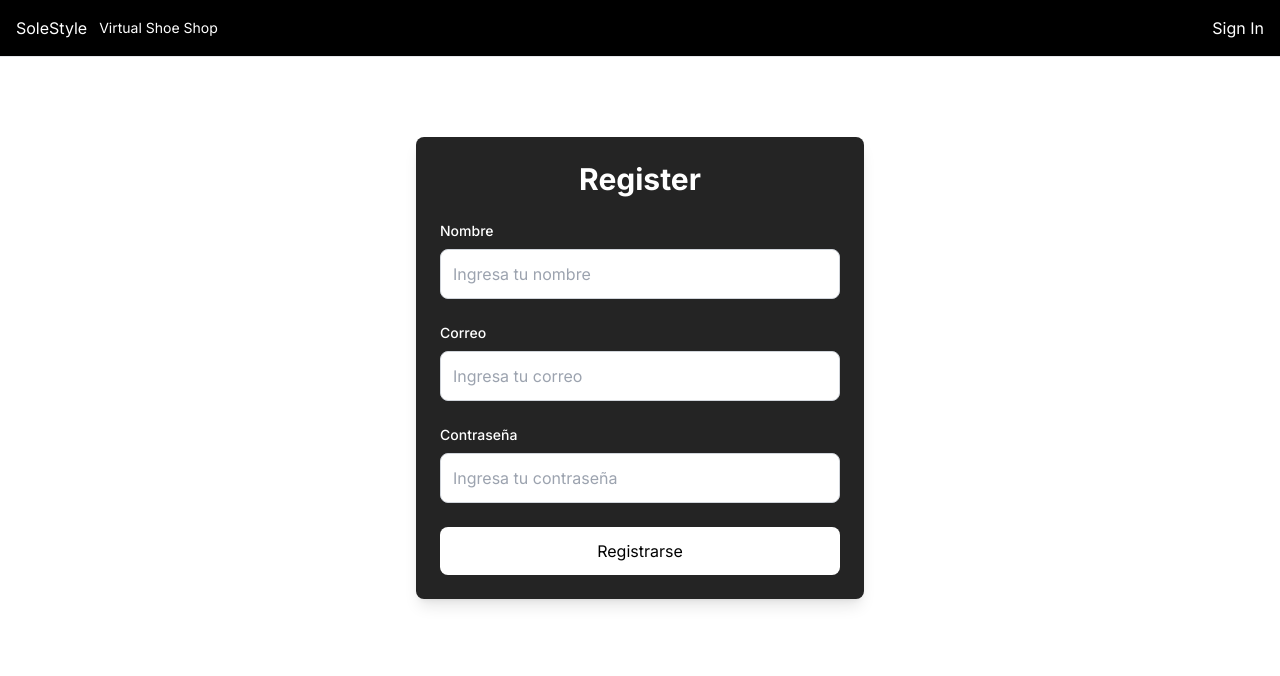
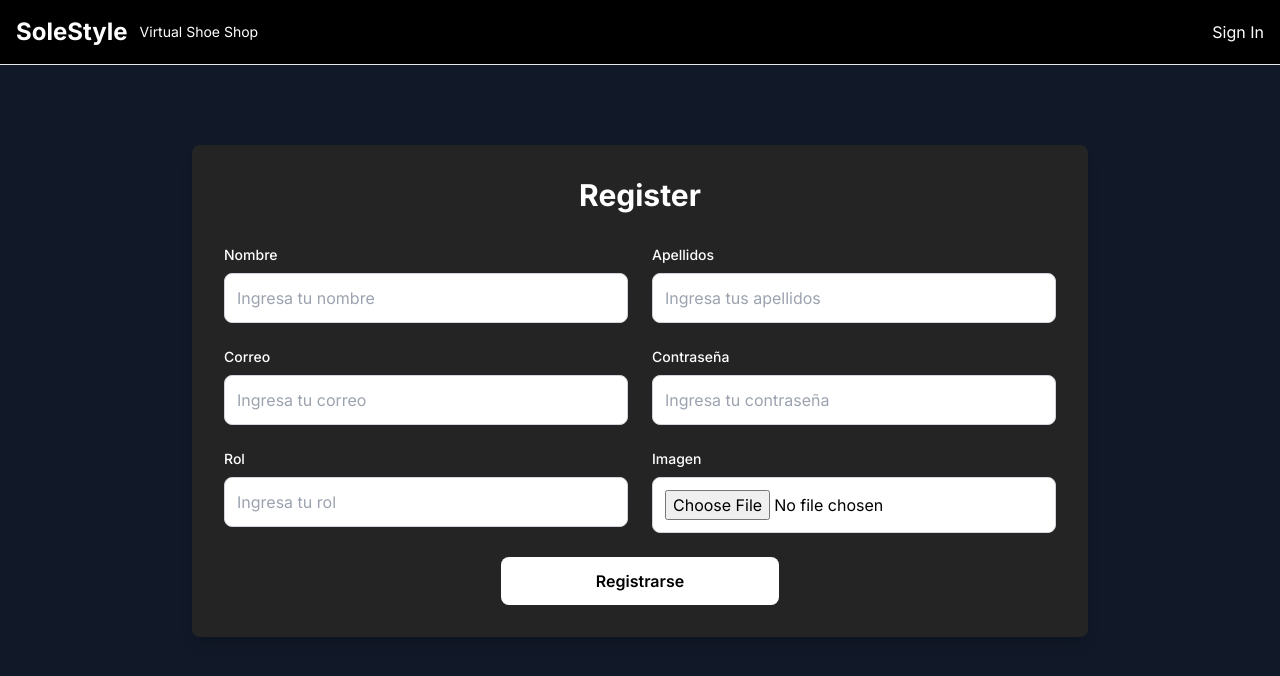
Before and after one commit to garbanzo12/Ecommerce_shoes, a PHP site: page /register.php in a window 1280 px wide. Shown: the top 676 px of the page. Run offline with PHP 8.4, Linux system fonts and the light colour scheme; some libraries are stand-ins or nearby versions.

Commit message:
usuario registrado
el usuario se guarda en la base de datos

```diff
--- a/register.php
+++ b/register.php
@@ -1,18 +1,80 @@
 <?php
+// Configuración de la base de datos
+$host = "localhost"; // Cambia por tu servidor de base de datos
+$dbname = "tienda_sena"; // Cambia por tu base de datos
+$username = "root"; // Tu usuario de la base de datos
+$password = "root"; // Tu contraseña de la base de datos
 
+// Conectar a la base de datos
+$conn = new mysqli($host, $username, $password, $dbname);
+if ($conn->connect_error) {
+    die("Conexión fallida: " . $conn->connect_error);
+}
+
+// Verificar si se enviaron los datos del formulario
+if ($_SERVER["REQUEST_METHOD"] == "POST") {
+    // Obtener los datos del formulario
+    $nombre = $_POST['nombre'];
+    $apellidos = $_POST['apellidos'];
+    $email = $_POST['email'];
+    $password = $_POST['password'];
+    $rol = $_POST['rol'];
+
+    // Validación simple de campos vacíos
+    if (empty($nombre) || empty($apellidos) || empty($email) || empty($password) || empty($rol)) {
+        echo "Todos los campos son obligatorios.";
+        exit;
+    }
+
+    // Verificar si el correo ya existe en la base de datos
+    $check_email = $conn->prepare("SELECT id FROM usuarios WHERE email = ?");
+    $check_email->bind_param("s", $email);
+    $check_email->execute();
+    $check_email->store_result();
+
+    if ($check_email->num_rows > 0) {
+        echo "El correo ya está registrado.";
+        exit;
+    }
+
+    // Hashear la contraseña
+    $password_hashed = password_hash($password, PASSWORD_DEFAULT);
+
+    // Subir imagen
+    $imagen = $_FILES['imagen']['name'];
+    $tmp = $_FILES['imagen']['tmp_name'];
+    $ruta_destino = "admin/uploads/" . $imagen;
+
+    if (move_uploaded_file($tmp, $ruta_destino)) {
+        // Insertar los datos en la base de datos
+        $sql = "INSERT INTO usuarios (nombre, apellidos, email, password, rol, imagen)
+                VALUES (?, ?, ?, ?, ?, ?)";
+
+        $stmt = $conn->prepare($sql);
+        $stmt->bind_param("ssssss", $nombre, $apellidos, $email, $password_hashed, $rol, $ruta_destino);
+
+        if ($stmt->execute()) {
+            echo "Usuario registrado correctamente.";
+        } else {
+            echo "Error al registrar: " . $stmt->error;
+        }
+        $stmt->close();
+    } else {
+        echo "Error al subir la imagen.";
+    }
+}
+
+// Cerrar conexión
+$conn->close();
 ?>
-
-
 <!DOCTYPE html>
 <html lang="en">
 <head>
-    <meta charset="UTF-8">
-    <meta name="viewport" content="width=device-width, initial-scale=1.0">
-    <title>Document</title>
-    <link rel="stylesheet" href="style_register.css">
+  <meta charset="UTF-8" />
+  <meta name="viewport" content="width=device-width, initial-scale=1.0"/>
+  <title>Register</title>
   <script src="https://cdn.tailwindcss.com"></script>
-    <link href="https://fonts.googleapis.com/css2?family=Inter:wght@300;400;500;600;700&display=swap" rel="stylesheet">
-
+  <link href="https://fonts.googleapis.com/css2?family=Inter:wght@300;400;500;600;700&display=swap" rel="stylesheet" />
   <script>
     tailwind.config = {
       theme: {
@@ -24,16 +86,17 @@
           fontFamily: {
             sans: ['Inter', 'sans-serif'],
           },
-                }
-            }
+        },
+      },
     }
   </script>
 </head>
-<body>
+<body class="bg-primary font-sans text-white">
+  <!-- Header -->
   <header class="border-b border-gray-200 py-4 bg-black">
-        <div class="container mx-auto px-4 flex items-center justify-between  text-white ">
+    <div class="container mx-auto px-4 flex items-center justify-between text-white">
       <div class="flex items-center space-x-3">
-                <h1 class="text-2x1 font-boldx">SoleStyle</h1>
+        <h1 class="text-2xl font-bold">SoleStyle</h1>
         <span class="text-sm">Virtual Shoe Shop</span>
       </div>
       <div></div>
@@ -43,36 +106,54 @@
     </div>
   </header>
 
+  <!-- Formulario -->
+  <div class="max-w-4xl mx-auto p-8 bg-[#242424] rounded-lg shadow-lg mt-20">
+    <form action="register.php" method="POST" enctype="multipart/form-data" class="space-y-6">
+      <h1 class="text-3xl font-bold text-center text-white mb-8">Register</h1>
 
-
-    <div class="max-w-md mx-auto p-6 bg-[#242424] rounded-lg shadow-lg mt-20">
-        <form action="" class="space-y-6">
-          <h1 class="text-3xl font-bold text-center text-white">Register</h1>
-
+      <div class="grid grid-cols-1 md:grid-cols-2 gap-6">
         <!-- Nombre -->
         <div class="space-y-2">
           <label for="nombre" class="block text-sm font-medium text-white">Nombre</label>
-            <input type="text" id="nombre" class="w-full p-3 border border-gray-300 rounded-lg focus:outline-none focus:ring-2 focus:ring-blue-500 focus:border-blue-500" placeholder="Ingresa tu nombre">
+          <input type="text" id="nombre" name="nombre" class="bg-white text-black w-full p-3 border border-gray-300 rounded-lg focus:outline-none focus:ring-2 focus:ring-blue-500" placeholder="Ingresa tu nombre" required>
+        </div>
+
+        <!-- Apellidos -->
+        <div class="space-y-2">
+          <label for="apellidos" class="block text-sm font-medium text-white">Apellidos</label>
+          <input type="text" id="apellidos" name="apellidos" class="bg-white text-black w-full p-3 border border-gray-300 rounded-lg focus:outline-none focus:ring-2 focus:ring-blue-500" placeholder="Ingresa tus apellidos" required>
         </div>
 
         <!-- Correo -->
         <div class="space-y-2">
-            <label for="correo" class="block text-sm font-medium text-white">Correo</label>
-            <input type="email" id="correo" class="w-full p-3 border border-gray-300 rounded-lg focus:outline-none focus:ring-2 focus:ring-blue-500 focus:border-blue-500" placeholder="Ingresa tu correo">
+          <label for="email" class="block text-sm font-medium text-white">Correo</label>
+          <input type="email" id="email" name="email" class="bg-white text-black w-full p-3 border border-gray-300 rounded-lg focus:outline-none focus:ring-2 focus:ring-blue-500" placeholder="Ingresa tu correo" required>
         </div>
 
         <!-- Contraseña -->
         <div class="space-y-2">
           <label for="password" class="block text-sm font-medium text-white">Contraseña</label>
-            <input type="password" id="password" class="w-full p-3 border border-gray-300 rounded-lg focus:outline-none focus:ring-2 focus:ring-blue-500 focus:border-blue-500" placeholder="Ingresa tu contraseña">
+          <input type="password" id="password" name="password" class="bg-white text-black w-full p-3 border border-gray-300 rounded-lg focus:outline-none focus:ring-2 focus:ring-blue-500" placeholder="Ingresa tu contraseña" required>
         </div>
 
-          <!-- Botón de submit -->
-          <div>
-            <button type="submit" class="w-full bg-white text-black p-3 rounded-lg focus:outline-none focus:ring-2 focus:ring- focus:ring-opacity-50">Registrarse</button>
+        <!-- Rol -->
+        <div class="space-y-2">
+          <label for="rol" class="block text-sm font-medium text-white">Rol</label>
+          <input type="text" id="rol" name="rol" class="bg-white text-black w-full p-3 border border-gray-300 rounded-lg focus:outline-none focus:ring-2 focus:ring-blue-500" placeholder="Ingresa tu rol" required>
+        </div>
+
+        <!-- Imagen -->
+        <div class="space-y-2">
+          <label for="imagen" class="block text-sm font-medium text-white">Imagen</label>
+          <input type="file" id="imagen" name="imagen" class="bg-white text-black w-full p-3 border border-gray-300 rounded-lg focus:outline-none focus:ring-2 focus:ring-blue-500" required>
+        </div>
+      </div>
+
+      <!-- Botón de registro centrado y más pequeño -->
+      <div class="flex justify-center">
+        <button type="submit" class="w-1/2 md:w-1/3 bg-white text-black p-3 rounded-lg font-semibold hover:bg-gray-200 transition focus:outline-none focus:ring-2 focus:ring-blue-500">Registrarse</button>
       </div>
     </form>
   </div>
-
 </body>
 </html>
```
Also changed, not shown: admin/uploads/2.png (added). Lines whose indentation alone changed are shown as unchanged.
